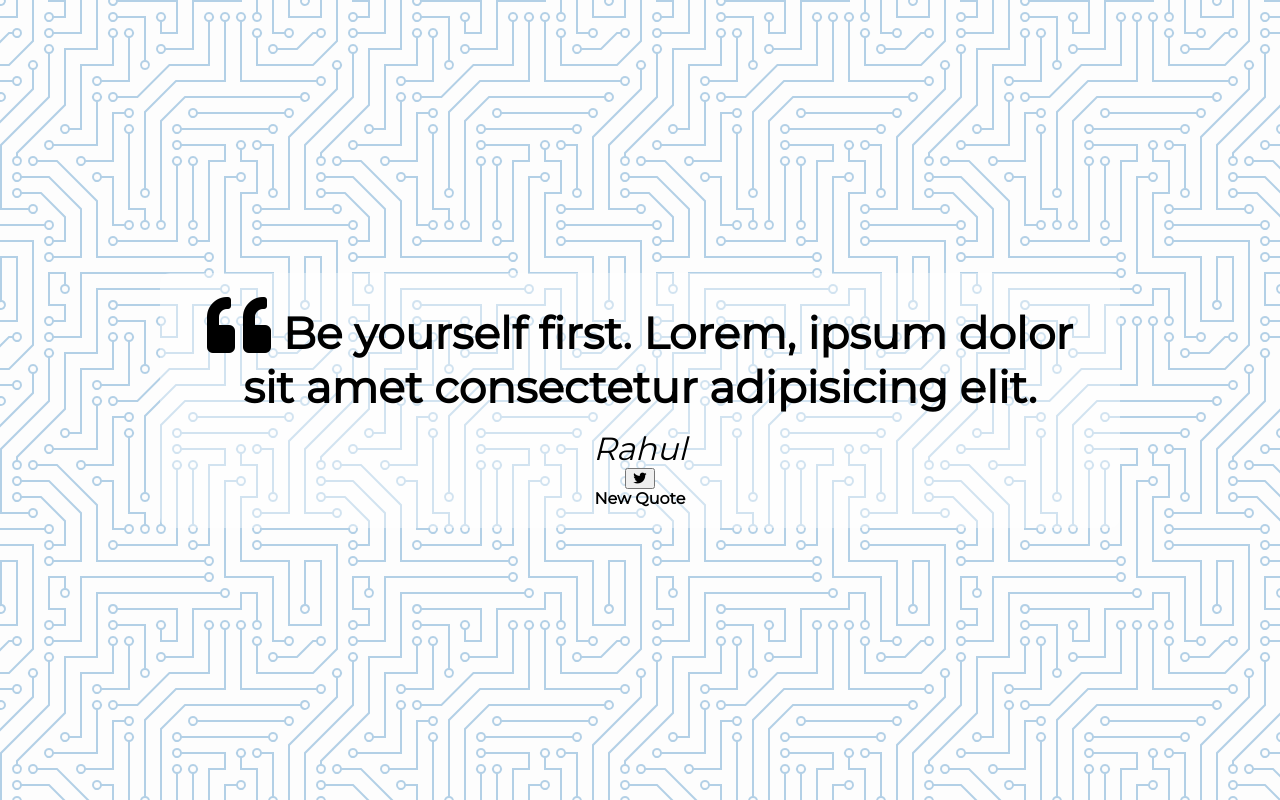
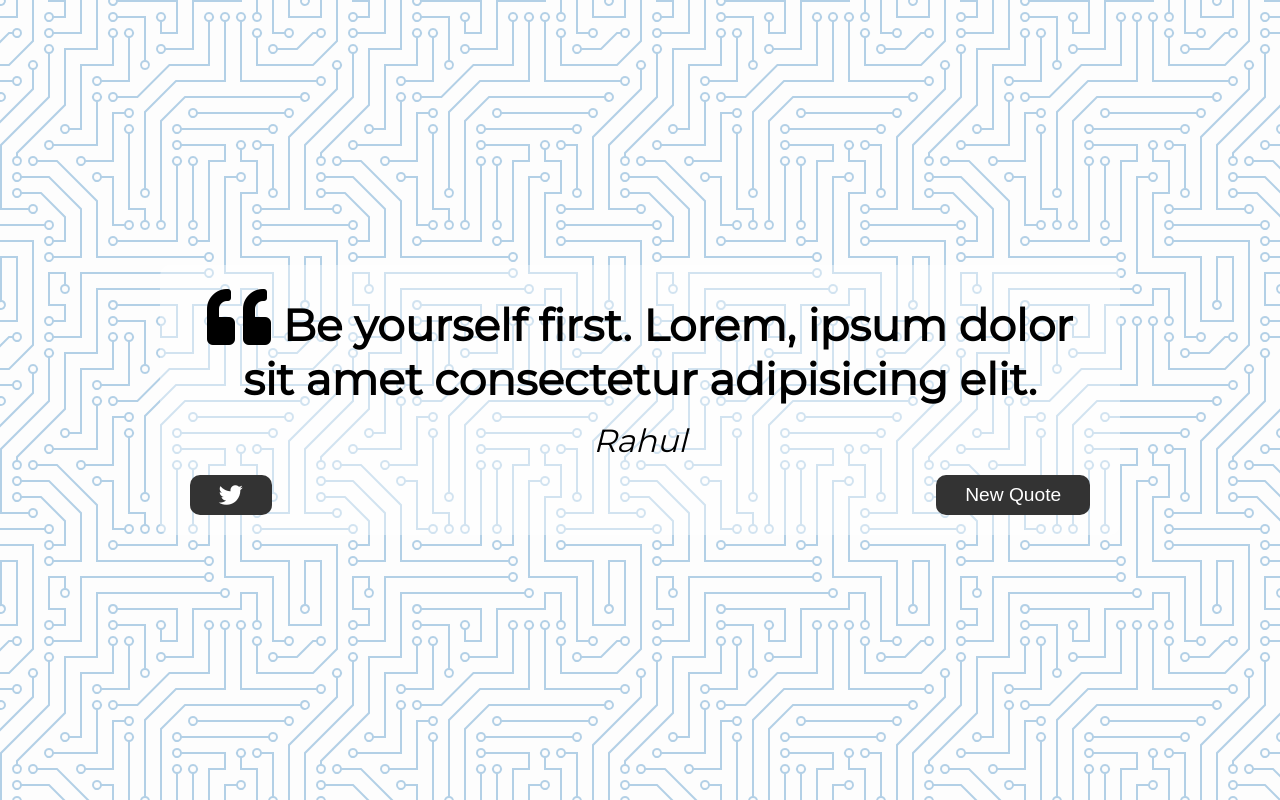
Before and after one commit to aktarulrahul/qoute-generator, a plain HTML site: page index.html in a window 1280 px wide. Drawn offline with Linux system fonts and the light colour scheme.

Commit message:
styling button

```diff
--- a/index.html
+++ b/index.html
@@ -27,7 +27,7 @@
         <button class="twitter-button" id="twitter" title="Tweet This!">
           <i class="fab fa-twitter"></i>
         </button>
-        <div class="new-quote">New Quote</div>
+        <button class="new-quote">New Quote</button>
       </div>
     </div>
     <!-- Script -->
--- a/style.css
+++ b/style.css
@@ -49,6 +49,41 @@ body {
   font-style: italic;
 }
 
+.button-container {
+  margin-top: 15px;
+  display: flex;
+  justify-content: space-between;
+}
+
+button {
+  cursor: pointer;
+  font-size: 1.2rem;
+  height: 2.5rem;
+  border: none;
+  border-radius: 10px;
+  color: white;
+  background-color: #333;
+  outline: none;
+  padding: 0.5rem 1.8rem;
+  box-shadow: 0 0.3rem regba(121, 121, 121, 0.65);
+}
+
+button:hover {
+  filter: brightness(120%);
+}
+
+button:active {
+  transform: translate(0, 0.3rem);
+  box-shadow: 0 0.1rem rgba(255, 255, 255, 0.65);
+}
+.twitter-button:hover {
+  color: #38a1f3;
+}
+
+.fa-twitter {
+  font-size: 1.5rem;
+}
+
 /* Media Query */
 @media screen and (max-width: 1000px) {
   .quote-container {
```
